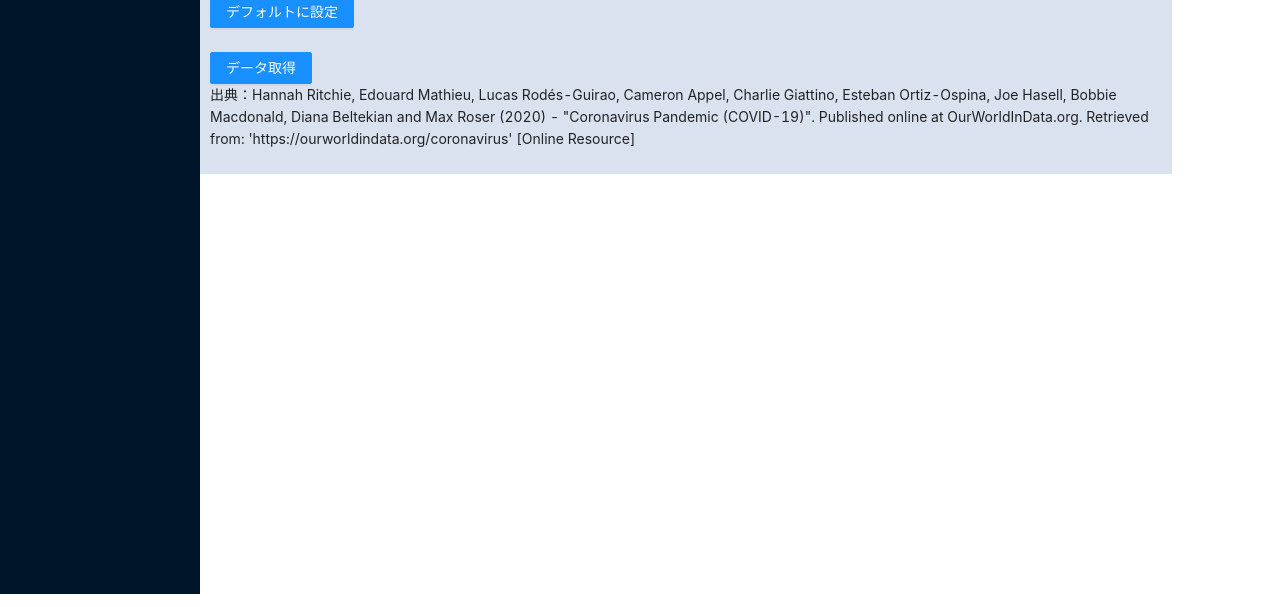
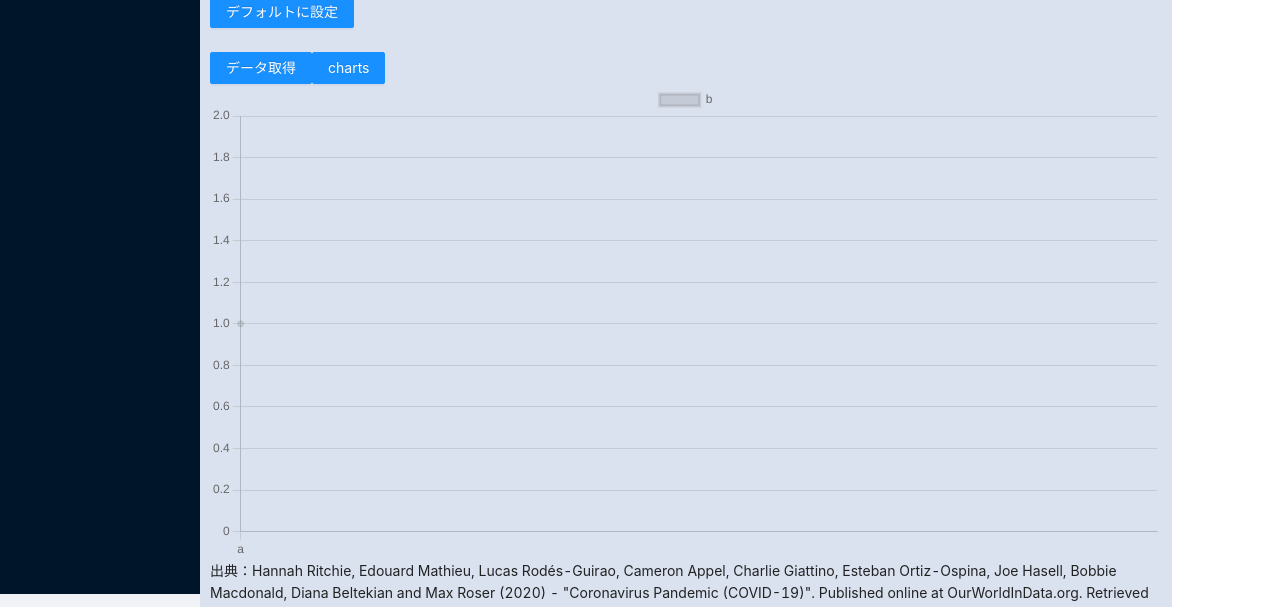
Before and after one commit to devkerosan/covid-tools, a React (Create React App) app: page / in a window 1280 px wide. Both pictures are taken after a click on the item "諸外国の感染状況(β版)". Shown: the part 206-813 px from the top of the page. Built offline with nearby package versions, Linux system fonts and the light colour scheme; no server answers.

Commit message:
add charts

```diff
--- a/package.json
+++ b/package.json
@@ -12,7 +12,9 @@
     "@types/react": "^18.0.8",
     "@types/react-dom": "^18.0.3",
     "antd": "^4.20.2",
+    "chart.js": "^3.8.0",
     "react": "^18.1.0",
+    "react-chartjs-2": "^4.2.0",
     "react-dom": "^18.1.0",
     "react-scripts": "5.0.1",
     "typescript": "^4.6.4",
--- a/src/DisplayJHUData.tsx
+++ b/src/DisplayJHUData.tsx
@@ -2,11 +2,16 @@ import { Select, Button, Typography } from 'antd';
 import Form from 'antd/lib/form/Form';
 import FormItem from 'antd/lib/form/FormItem';
 import { useEffect, useState } from 'react';
+import { Chart, registerables } from 'chart.js';
+import { Line } from 'react-chartjs-2';
+import CsvChartsInterface from './modules/CsvChartsInterface';
 import ExportData from './modules/ExportData';
 import FetchJHUData from './modules/FetchJHUData';
 import FormatJHUData from './modules/FormatJHUData';
 const { Option } = Select;
 const { Text } = Typography;
+
+Chart.register(...registerables)
 
 const DisplayJHUData: React.FC<{ display: string }> = (props) => {
     if (localStorage.getItem("country2") === null) {
@@ -17,6 +22,7 @@ const DisplayJHUData: React.FC<{ display: string }> = (props) => {
     const [allCountryList, setAllCountryList] = useState<string[][]>([[]]);
     const [countryList, setCountryList] = useState<string[]>([]);
     const [indicator, setIndicator] = useState<string>("");
+    const [chartData, setChartData] = useState<any>({ labels: ["a"], datasets: [{ label: "b", data: "1" }] });
     const handleClick = async () => {
         const UpdatedData = FormatJHUData(RawData, country, indicator);
         ExportData(UpdatedData);
@@ -37,6 +43,22 @@ const DisplayJHUData: React.FC<{ display: string }> = (props) => {
 
     const handleKeepClick = () => {
         localStorage.setItem("country2", JSON.stringify(country));
+    }
+
+    const handleChartClick = () => {
+        const ArrayToCSV = (arr: string[][]) => {
+            let csvData = 'data:text/csv;charset=utf-8,'; /// 最初にcsvDataに出力方法を追加しておく
+            arr.forEach((a: string[]) => {
+                const row = a.join(',');
+                csvData += row + '\r\n';
+            });
+            return csvData;
+        };
+        const csv = ArrayToCSV(FormatJHUData(RawData, country, indicator));
+        console.log(csv)
+        const chartData = CsvChartsInterface(csv);
+        console.log(chartData);
+        setChartData(chartData);
     }
 
     useEffect(() => {
@@ -91,6 +113,10 @@ const DisplayJHUData: React.FC<{ display: string }> = (props) => {
                 </FormItem>
             </Form>
             <Button type="primary" className="fetchButton" onClick={handleClick}>データ取得</Button>
+            <Button type="primary" className="fetchButton" onClick={handleChartClick}>charts</Button>
+            <Line
+                data={{ ...chartData, pointRadius: 0 }}
+            />
             <p><Text>出典：Hannah Ritchie, Edouard Mathieu, Lucas Rodés-Guirao, Cameron Appel, Charlie Giattino, Esteban Ortiz-Ospina, Joe Hasell, Bobbie Macdonald, Diana Beltekian and Max Roser (2020) - "Coronavirus Pandemic (COVID-19)". Published online at OurWorldInData.org. Retrieved from: 'https://ourworldindata.org/coronavirus' [Online Resource]</Text></p>
         </div>
     )
--- a/src/DisplaySurveyData.tsx
+++ b/src/DisplaySurveyData.tsx
@@ -11,8 +11,13 @@ import Form from 'antd/lib/form/Form';
 import FormItem from 'antd/lib/form/FormItem';
 import ExportData from './modules/ExportData';
 import { CloseCircleOutlined, CloseCircleTwoTone } from '@ant-design/icons';
+import { Line } from 'react-chartjs-2';
+import CsvChartsInterface from './modules/CsvChartsInterface';
+import { Chart, registerables } from 'chart.js';
 const { Option } = Select;
 const { Text } = Typography;
+
+Chart.register(...registerables)
 
 interface IndicatorDetail {
     [key: string]: string
@@ -56,6 +61,7 @@ const DisplaySurveyData: React.FC<{ display: string }> = (props) => {
     const [indicator, setIndicator] = useState<string>("");
     const [daterange, setDateRange] = useState<string>("");
     const [defaultCountryList, setDefaultCountryList] = useState<string[]>([]);
+    const [chartData, setChartData] = useState<any>({ labels: ["a"], datasets: [{ label: "b", data: "1" }] });
     const handleClick = async (): Promise<void> => {
         const ResolvedData: RawData[] = await Promise.all(FetchData(country, indicator));
         const RawData_US: RawData_US | undefined = country.includes("UnitedStates") === true ? await FetchUSData() : undefined;
@@ -76,6 +82,25 @@ const DisplaySurveyData: React.FC<{ display: string }> = (props) => {
 
     const handleKeepClick = () => {
         localStorage.setItem("country", JSON.stringify(country));
+    }
+
+
+    const handleChartClick = async () => {
+        const ResolvedData: RawData[] = await Promise.all(FetchData(country, indicator));
+        const RawData_US: RawData_US | undefined = country.includes("UnitedStates") === true ? await FetchUSData() : undefined;
+        const ArrayToCSV = (arr: string[][]) => {
+            let csvData = 'data:text/csv;charset=utf-8,'; /// 最初にcsvDataに出力方法を追加しておく
+            arr.forEach((a: string[]) => {
+                const row = a.join(',');
+                csvData += row + '\r\n';
+            });
+            return csvData;
+        };
+        const csv = ArrayToCSV(FormatSurveyData(ResolvedData.filter(c => c.data !== null), RawData_US));
+        console.log(csv)
+        const chartData = CsvChartsInterface(csv);
+        console.log(chartData);
+        setChartData(chartData);
     }
 
     // const handleDateRangeChange = (e: React.ChangeEvent<HTMLInputElement>): void => {
@@ -152,6 +177,10 @@ const DisplaySurveyData: React.FC<{ display: string }> = (props) => {
                 </FormItem> */}
             </Form>
             <Button type="primary" className="fetchButton" onClick={handleClick}>データ取得</Button>
+            <Button type="primary" className="fetchButton" onClick={handleChartClick}>charts</Button>
+            <Line
+                data={{ ...chartData, pointRadius: 0 }}
+            />
             <p><Text>出典：The University of Maryland Social Data Science Center Global COVID-19 Trends and Impact Survey, in partnership with Facebook（https://gisumd.github.io/COVID-19-API-Documentation/）</Text></p>
             {/* <FormatDataForTable TableValue={data} /> */}
         </div>
--- /dev/null
+++ b/src/modules/Backward7daysAverage.ts
@@ -0,0 +1,15 @@
+const Backward7daysAverage = (data: string[]) => {
+    const calculatableArray = data.map((val) => parseFloat(val));
+    const average = (arr: number[]) => {
+        const zeroNaNCount = arr.reduce((prev, current) => current === 0 || current === NaN ? prev + 1 : prev, 0);
+        return zeroNaNCount === arr.length ? NaN : arr.reduce((prev, current) => prev + current / (arr.length - zeroNaNCount), 0);
+    };
+
+    const output = calculatableArray.map((val, index) => {
+        return index < 7 ? average(calculatableArray.filter((val2, index2) => index2 <= index)) : average(calculatableArray.filter((val2, index2) => index - 6 <= index2 && index2 <= index));
+    });
+
+    return output.map((val) => val === 0 ? NaN : val);
+};
+
+export default Backward7daysAverage;
--- /dev/null
+++ b/src/modules/CsvChartsInterface.ts
@@ -0,0 +1,38 @@
+import Backward7daysAverage from "./Backward7daysAverage";
+
+const colors = ["white", "red", "blue", "green", "black", "yellow", "purple"];
+
+const CsvChartsInterface = (csv: string) => {
+    const arrayData = csv.split("\r\n").map((row) => {
+        return row.split(",");
+    });
+    arrayData[0].shift();
+    arrayData.splice(1, 1);
+    const labels = arrayData.map((row) => {
+        return row[0];
+    }).slice(1);
+    const datasetName = arrayData[0];
+    const dataset: string[][] = arrayData[0].map((val) => {
+        return Array(0);
+    });
+    arrayData.forEach((row) => {
+        row.forEach((data, index) => {
+            dataset[index].push(data);
+        })
+    })
+    const datasets = datasetName.map((country, index) => {
+        return {
+            label: country,
+            data: Backward7daysAverage(dataset[index]),
+            pointRadius: 0,
+            borderColor: colors[index]
+        }
+    }).slice(1);
+
+    return {
+        labels: labels,
+        datasets: datasets
+    };
+};
+
+export default CsvChartsInterface;
```
Also changed, not shown: 1 other file (tests, documents, lock files or other folders).
